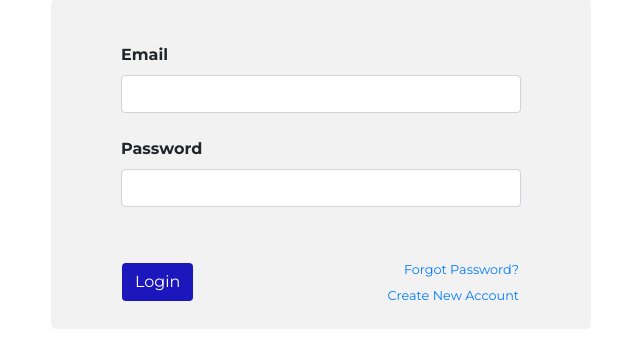
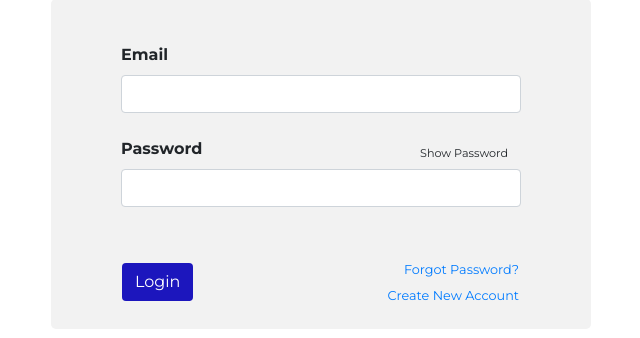
Before and after one commit to gregh13/Flight-Club, a Flask app: page /login in a window 1280 px wide. Shown: the part 242-580 px from the top of the page, without its empty margins (319-959 px from the left). Run offline with Flask 2, Linux system fonts and the light colour scheme; some libraries are stand-ins or nearby versions.

Commit message:
add show/hide password toggle feature to login page, fix bug with expired reCaptcha verification

```diff
--- a/static/css/styles.css
+++ b/static/css/styles.css
@@ -501,3 +501,9 @@ tr.bordered {
     padding: 7px 24px;
     color: #1C16BD;
 }
+
+#show_password {
+    float: right;
+    padding-top: 7px;
+    font-size: 0.7rem
+}
--- a/templates/login.html
+++ b/templates/login.html
@@ -27,8 +27,9 @@
               <strong>{{ form.email.label }}</strong>
               {{ form.email(class_="form-control", style="width:100%") }}
               <br>
-              <strong>{{ form.password.label }}</strong>
-              {{ form.password(class_="form-control", style="width:100%") }}
+              <strong>{{ form.password.label }}</strong> <span id="show_password" class="btn" onclick="togglePassword()" title="Show">Show Password</span>
+              {{ form.password(id="passwordInput", class_="form-control", style="width:100%") }}
+
               <br><br>
               <table  style="display: table; width: 100%;">
                   <tbody style="display: table; width: 100%;">
@@ -52,6 +53,23 @@
   </div>
 <br><br>
 
+<script>
+function togglePassword()
+{
+  var toggle = document.getElementById("show_password");
+  var password = document.getElementById("passwordInput");
+  if(toggle.title == 'Show'){
+      password.type = "text";
+      toggle.title = 'Hide';
+      toggle.textContent = "Hide Password";}
+  else if(toggle.title == 'Hide'){
+      password.type = "password";
+      toggle.title = 'Show';
+      toggle.textContent = "Show Password";}
+}
+</script>
+
+
 
 {% include "footer.html" %}
 {% endblock %}
--- a/templates/register.html
+++ b/templates/register.html
@@ -60,7 +60,7 @@
                   </tbody>
                   </table>
               <br>
-              <div class="g-recaptcha" data-callback="enableRegister" data-sitekey="6Le4JGcgAAAAABwMM5UdpaSXnHJ_Oqk_N2w94umd"></div>
+              <div class="g-recaptcha" data-expired-callback="verifyAgain" data-callback="enableRegister" data-sitekey="6Le4JGcgAAAAABwMM5UdpaSXnHJ_Oqk_N2w94umd"></div>
                 <br>
           </form>
                 </div>
@@ -77,6 +77,9 @@
     function enableRegister(){
         document.getElementById("register_submit").disabled = false;
     }
+        function verifyAgain(){
+        document.getElementById("register_submit").disabled = true;
+    }
 </script>
 {% include "footer.html" %}
 {% endblock %}
```
